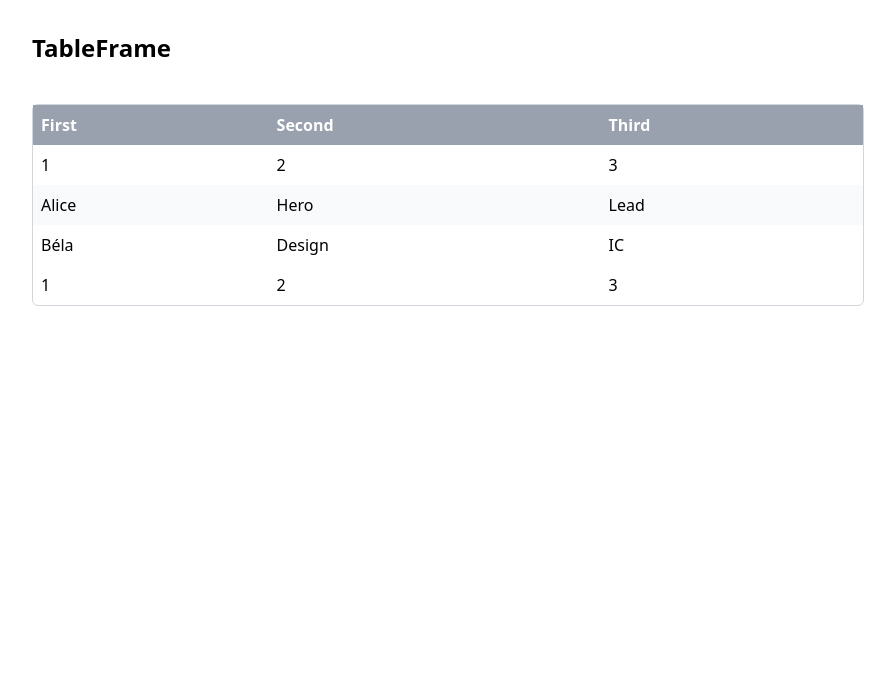
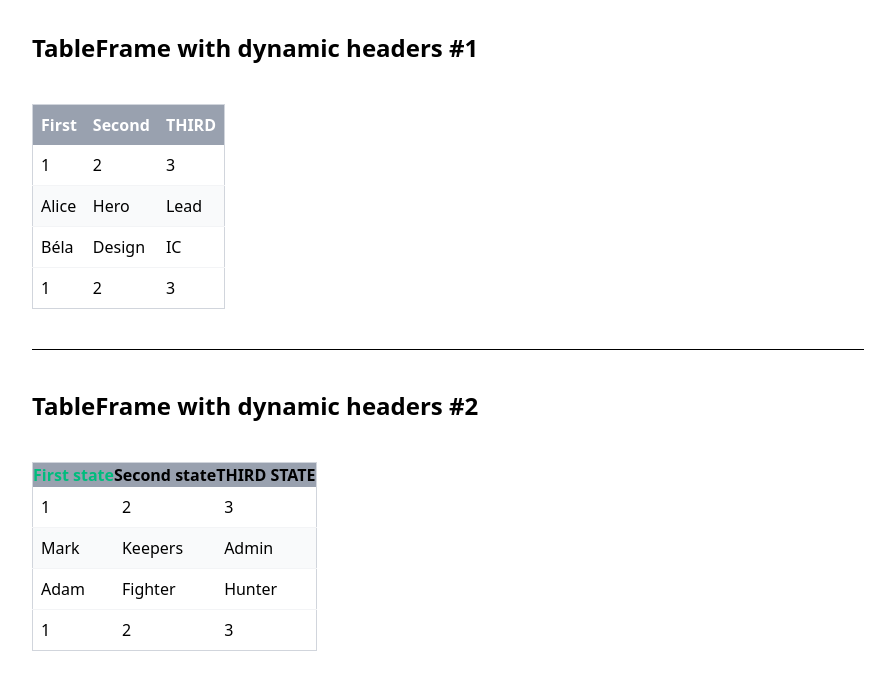
Before and after one commit to r4nd3l/vite-project-dynamic-table, a Vue app: page / in a window 1280 px wide. Shown: the top 690 px of the page, without its empty margins (192-1087 px from the left). Built offline with nearby package versions, Linux system fonts and the light colour scheme.

Commit message:
upgraded table th class setup

```diff
--- a/src/App.vue
+++ b/src/App.vue
@@ -1,13 +1,47 @@
 <template>
   <main class="p-8 max-w-4xl mx-auto space-y-10">
-    <h1 class="text-2xl font-semibold">TableFrame</h1>
+    <h1 class="text-2xl font-semibold">TableFrame with dynamic headers #1</h1>
 
     <TableFrame
       :headers="['First', 'Second', 'Third']"
       :sources="userSources"
+      :thClasses="['text-left text-red-600', 'text-center', 'text-right uppercase']"
+      :thAttrs="(label, i) => (i === 2 ? { 'data-col': 'third', title: `Column: ${label}` } : {})"
       tableClass="min-w-max border border-gray-300 rounded-md"
       theadClass="bg-gray-400"
       thClass="p-2 text-left text-white"
+      tbodyClass="divide-y divide-gray-100"
+      baseRowClass="hover:bg-gray-50"
+      tdClass="p-2"
+    >
+      <template #row="{ item, rowClass, tdClass, isFirstRow, isLastRow, rowAttrs }">
+        <tr v-if="isFirstRow" v-bind="rowAttrs">
+          <td :class="tdClass">1</td>
+          <td :class="tdClass">2</td>
+          <td :class="tdClass">3</td>
+        </tr>
+        <tr :class="rowClass" v-bind="rowAttrs">
+          <td :class="tdClass">{{ item.name }}</td>
+          <td :class="tdClass">{{ item.team }}</td>
+          <td :class="[...tdClass, 'text-left']">{{ item.role }}</td>
+        </tr>
+        <tr v-if="isLastRow" v-bind="rowAttrs">
+          <td :class="tdClass">1</td>
+          <td :class="tdClass">2</td>
+          <td :class="tdClass">3</td>
+        </tr>
+      </template>
+    </TableFrame>
+
+    <hr />
+    <h1 class="text-2xl font-semibold">TableFrame with dynamic headers #2</h1>
+    <TableFrame
+      :headers="headers"
+      :sources="playerSources"
+      :thAttrs="(label, i) => (i === 2 ? { 'data-col': 'third', title: `Column: ${label}` } : {})"
+      tableClass="min-w-max border border-gray-300 rounded-md"
+      theadClass="bg-gray-400"
+      thClass=""
       tbodyClass="divide-y divide-gray-100"
       baseRowClass="hover:bg-gray-50"
       tdClass="p-2"
@@ -34,13 +68,19 @@
 </template>
 <script setup lang="ts">
 import TableFrame from "./components/TableFrame.vue";
-import type { RowSource } from "./types/table-frame.types";
+import type { HeaderLike, RowSource } from "./types/table-frame.types";
 
 type User = { id: number; name: string; team: string; role: string };
+type Player = { id: number; name: string; team: string; role: string };
 
 const users: User[] = [
   { id: 1, name: "Alice", team: "Hero", role: "Lead" },
   { id: 2, name: "Béla", team: "Design", role: "IC" },
+];
+
+const players: Player[] = [
+  { id: 1, name: "Mark", team: "Keepers", role: "Admin" },
+  { id: 2, name: "Adam", team: "Fighter", role: "Hunter" },
 ];
 
 const userSources: RowSource<User>[] = [
@@ -51,4 +91,19 @@ const userSources: RowSource<User>[] = [
     rowProps: () => ({ "data-kind": "user" }),
   },
 ];
+
+const playerSources: RowSource<Player>[] = [
+  {
+    items: players,
+    key: (u) => u.id,
+    rowClass: (_u, i) => (i % 2 ? "bg-white" : "bg-gray-50"),
+    rowProps: () => ({ "data-kind": "user" }),
+  },
+];
+
+const headers: HeaderLike[] = [
+  { label: "First state", class: "text-left text-emerald-500", attrs: { scope: "col", "data-col": 1 } },
+  "Second state", // still fine
+  { label: "Third state", class: ["text-right", "uppercase"], attrs: { title: "Last column" } },
+];
 </script>
--- a/src/components/TableFrame.vue
+++ b/src/components/TableFrame.vue
@@ -1,24 +1,22 @@
 <template>
   <div :class="klass(wrapperClass)">
     <table :class="klass(tableClass)">
-      <thead v-if="headers?.length" :class="klass(theadClass)">
+      <thead v-if="normalizedHeaders.length" :class="klass(theadClass)">
         <tr :class="klass(headerRowClass)">
-          <th v-for="(h, i) in headers" :key="i" :class="klass(thClass)">
-            <!-- column-specific slot has priority, then a generic #th, then plain text -->
-            <slot :name="`th-${i}`" :label="h" :index="i">
-              <slot name="th" :label="h" :index="i">
-                {{ h }}
+          <th v-for="(h, i) in normalizedHeaders" :key="i" :class="thClassFor(i, h.label, h.classList)" v-bind="thAttrsFor(i, h.label, h.attrs)">
+            <!-- column-specific slot has priority, then a generic #th, then label -->
+            <slot :name="`th-${i}`" :label="h.label" :index="i">
+              <slot name="th" :label="h.label" :index="i">
+                {{ h.label }}
               </slot>
             </slot>
           </th>
         </tr>
       </thead>
 
-      <!-- TableFrame.vue -->
       <tbody :class="klass(tbodyClass)">
         <template v-for="(src, sIdx) in normalizedSources" :key="sIdx">
           <template v-for="(item, i) in src.items" :key="String(src.key(item, i, src.offset + i))">
-            <!-- If a rowComponent is provided, use it -->
             <component
               v-if="src.rowComponent"
               :is="src.rowComponent"
@@ -32,7 +30,6 @@
               :is-last-row="i === src.items.length - 1"
               :row-attrs="propsFor(src, item, i)"
             />
-            <!-- Otherwise, render via a scoped slot -->
             <template v-else>
               <slot
                 name="row"
@@ -45,14 +42,7 @@
                 :is-first-row="i === 0"
                 :is-last-row="i === src.items.length - 1"
                 :row-attrs="propsFor(src, item, i)"
-              >
-                <!-- Optional fallback if no slot is provided -->
-                <tr :class="rowClasses(src, item, i)">
-                  <td :class="klass(tdClass)">{{ (item as any)?.name }}</td>
-                  <td :class="klass(tdClass)">{{ (item as any)?.team }}</td>
-                  <td :class="[...klass(tdClass), 'text-left']">{{ (item as any)?.role }}</td>
-                </tr>
-              </slot>
+              />
             </template>
           </template>
         </template>
@@ -60,20 +50,55 @@
     </table>
   </div>
 </template>
+
 <script setup lang="ts">
 import { computed } from "vue";
-import type { TableFrameProps, RowSource, ClassList, RowKeyFn } from "./../types/table-frame.types";
+import type { TableFrameProps, RowSource, ClassList, RowKeyFn, HeaderLike } from "./../types/table-frame.types";
 
 defineOptions({ inheritAttrs: false });
 
-// ⬇️ IMPORTANT: use <any> so props.sources is RowSource<any>[]
+// Important: keep <any> to avoid generic invariance at prop boundary
 const props = withDefaults(defineProps<TableFrameProps<any>>(), {
   sources: () => [],
 });
 
 const klass = (c?: ClassList): string[] => (Array.isArray(c) ? c : c ? c.split(/\s+/) : []);
 
-// single-source normalization
+/** Normalize headers to objects with label/classList/attrs */
+const normalizedHeaders = computed(() =>
+  (props.headers ?? []).map((h: HeaderLike) => {
+    if (typeof h === "string") {
+      return { label: h, classList: [] as string[], attrs: {} as Record<string, unknown> };
+    }
+    return {
+      label: h.label,
+      classList: klass(h.class),
+      attrs: h.attrs ?? {},
+    };
+  })
+);
+
+/** Optional extra classes per <th>, via prop thClasses */
+function thClassFor(index: number, label: string, fromHeader: string[]): string[] {
+  const base = klass(props.thClass);
+  const extra = Array.isArray(props.thClasses)
+    ? klass(props.thClasses[index])
+    : typeof props.thClasses === "function"
+    ? klass(props.thClasses(label, index))
+    : [];
+  return [...base, ...fromHeader, ...extra];
+}
+
+/** Optional extra attrs per <th>, via prop thAttrs */
+function thAttrsFor(index: number, label: string, fromHeader: Record<string, unknown>): Record<string, unknown> {
+  const extra =
+    typeof props.thAttrs === "function"
+      ? (props.thAttrs as (label: string, index: number) => Record<string, unknown>)(label, index)
+      : props.thAttrs ?? {};
+  return { ...fromHeader, ...extra };
+}
+
+/** Single-source normalization (rows + rowComponent) */
 const singleSource = computed<RowSource<any> | null>(() => {
   if (props.rows && props.rowComponent) {
     return { items: props.rows, rowComponent: props.rowComponent };
@@ -81,6 +106,7 @@ const singleSource = computed<RowSource<any> | null>(() => {
   return null;
 });
 
+/** Final sources with offsets and safe key */
 const normalizedSources = computed(() => {
   const base: RowSource<any>[] = [];
   if (singleSource.value) base.push(singleSource.value);
@@ -98,6 +124,7 @@ const normalizedSources = computed(() => {
 
 const colCount = computed(() => props.headers?.length ?? undefined);
 
+/** Helpers for row classes & props */
 function rowClasses(src: RowSource<any> & { offset: number }, item: unknown, i: number): string[] {
   const base = klass(props.baseRowClass);
   const extra = typeof src.rowClass === "function" ? (src.rowClass as any)(item, i, src.offset + i) : src.rowClass;
@@ -110,15 +137,3 @@ function propsFor(src: RowSource<any> & { offset: number }, item: unknown, i: nu
   return typeof src.rowProps === "function" ? (src.rowProps as any)(item, i, rowIdx) : src.rowProps;
 }
 </script>
-
-<style scoped>
-table {
-  border-collapse: separate;
-  border-spacing: 0;
-  width: 100%;
-}
-th,
-td {
-  vertical-align: middle;
-}
-</style>
--- a/src/types/table-frame.types.ts
+++ b/src/types/table-frame.types.ts
@@ -1,59 +1,63 @@
-import type { Component, FunctionalComponent } from 'vue'
+// src/types/table-frame.types.ts
+import type { Component, FunctionalComponent } from "vue";
 
-export type ClassList = string | string[] | undefined
+export type ClassList = string | string[] | undefined;
 
-/** Props a row renderer receives (still strongly typed for your own FCs/SFCs) */
 export interface RowProps<T = unknown> {
-  row: number            // global index
-  index: number          // index within source
-  item: T
-  cols?: number
-  rowClass: string[]
-  tdClass: string[]
-  isFirstRow: boolean
-  isLastRow: boolean
-  rowAttrs?: Record<string, unknown>
+  row: number;
+  index: number;
+  item: T;
+  cols?: number;
+  rowClass: string[];
+  tdClass: string[];
+  isFirstRow: boolean;
+  isLastRow: boolean;
+  rowAttrs?: Record<string, unknown>;
 }
 
-/** Callback shapes (use `any` to stay assignable across generics) */
-export type RowKeyFn = (item: any, index: number, globalIndex: number) => string | number
-export type RowPropsFn = (item: any, index: number, globalIndex: number) => Record<string, unknown>
-export type RowClassFn = (item: any, index: number, globalIndex: number) => ClassList
+// keep these "broad" to avoid generic invariance at prop boundary
+export type RowKeyFn = (item: any, index: number, globalIndex: number) => string | number;
+export type RowPropsFn = (item: any, index: number, globalIndex: number) => Record<string, unknown>;
+export type RowClassFn = (item: any, index: number, globalIndex: number) => ClassList;
 
-/** A logical group of rows to render */
+// NEW: structured header entry
+export type HeaderLike =
+  | string
+  | {
+      label: string;
+      class?: ClassList;
+      attrs?: Record<string, unknown>;
+    };
+
 export interface RowSource<T = any> {
-  items: T[]
-  /**
-   * Optional row renderer. If omitted, TableFrame expects the consumer
-   * to provide a `#row` scoped slot.
-   *
-   * NOTE: we keep this broad to avoid invariance issues at the prop boundary.
-   * You can still build strongly typed row components using RowProps<T> in your own code.
-   */
-  rowComponent?: Component | FunctionalComponent<any>
-  key?: RowKeyFn
-  rowProps?: Record<string, unknown> | RowPropsFn
-  rowClass?: ClassList | RowClassFn
+  items: T[];
+  rowComponent?: Component | FunctionalComponent<any>;
+  key?: RowKeyFn;
+  rowProps?: Record<string, unknown> | RowPropsFn;
+  rowClass?: ClassList | RowClassFn;
 }
 
-/** Props for TableFrame */
 export interface TableFrameProps<T = any> {
-  headers?: string[]
+  // headers can be strings or structured objects
+  headers?: HeaderLike[];
 
-  /** Either use `sources`, or `rows` + `rowComponent` (TableFrame will normalize). */
-  sources?: RowSource<T>[]
-  rows?: T[]
-  rowComponent?: Component | FunctionalComponent<any>
+  // either sources, or rows+rowComponent
+  sources?: RowSource<T>[];
+  rows?: T[];
+  rowComponent?: Component | FunctionalComponent<any>;
 
-  wrapperClass?: ClassList
-  tableClass?: ClassList
-  theadClass?: ClassList
-  headerRowClass?: ClassList
-  thClass?: ClassList
-  tbodyClass?: ClassList
-  baseRowClass?: ClassList
-  tdClass?: ClassList
+  wrapperClass?: ClassList;
+  tableClass?: ClassList;
+  theadClass?: ClassList;
+  headerRowClass?: ClassList;
+  thClass?: ClassList;
+  tbodyClass?: ClassList;
+  baseRowClass?: ClassList;
+  tdClass?: ClassList;
 
-  /** Optional extra groups to render as a footer/tfoot if you add it later */
-  footerSources?: RowSource<T>[]
+  // NEW: additional ways to style <th> per column
+  thClasses?: ClassList[] | ((label: string, index: number) => ClassList);
+  thAttrs?: Record<string, unknown> | ((label: string, index: number) => Record<string, unknown>);
+
+  footerSources?: RowSource<T>[];
 }
```
